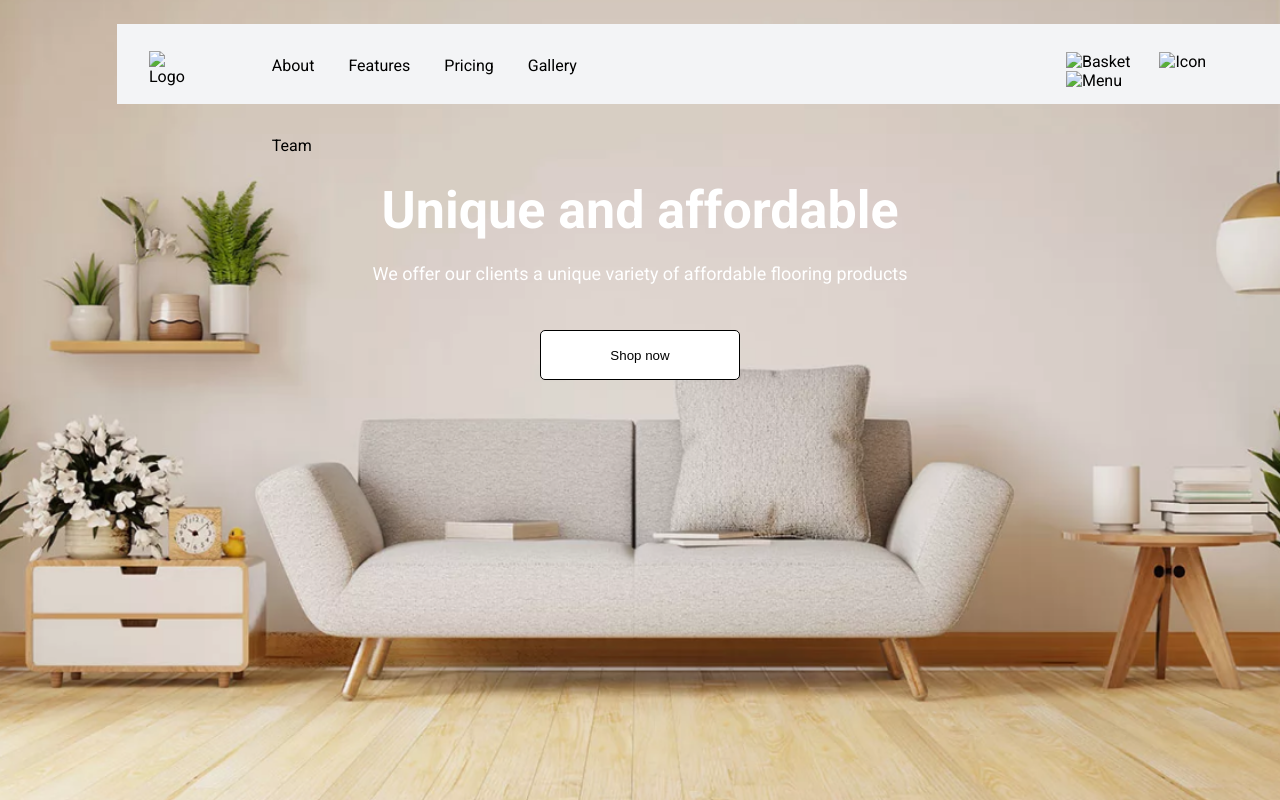
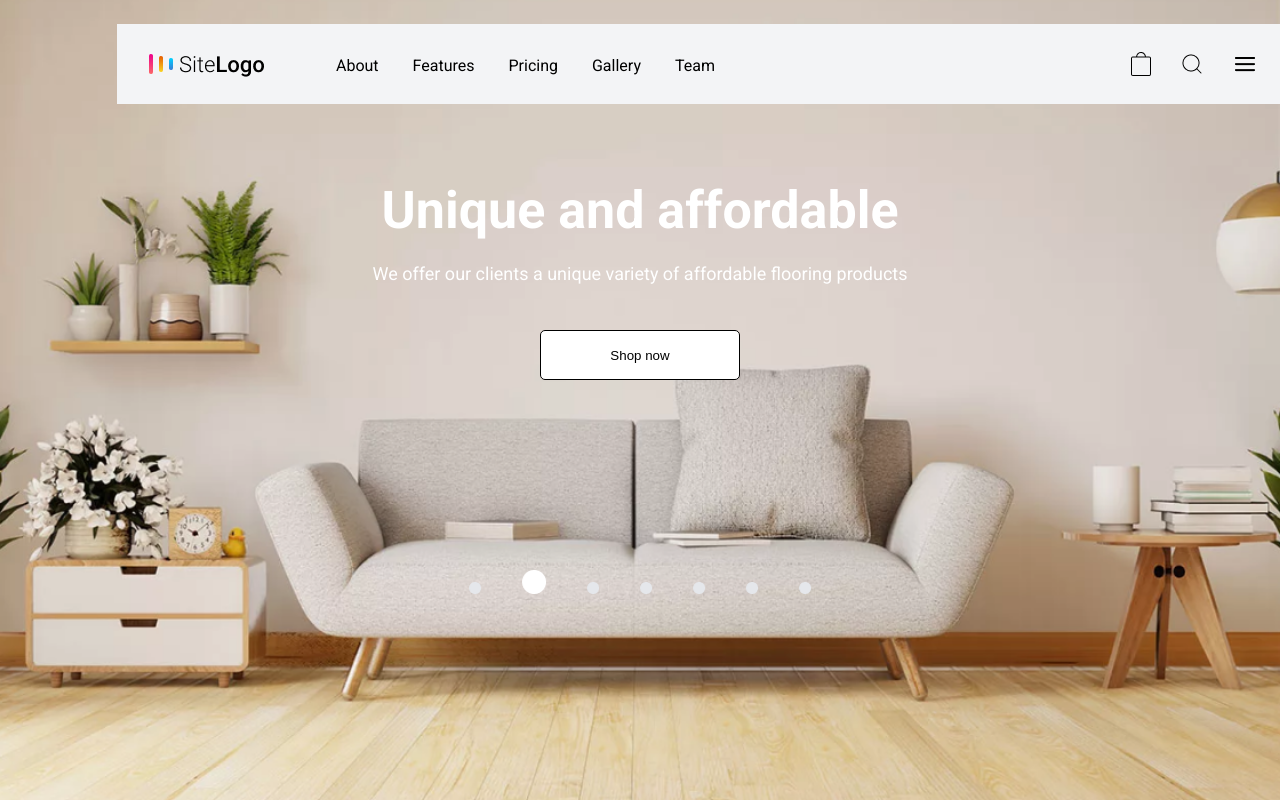
Before and after one commit to logos-fe/homework-5, a plain HTML site: page index.html in a window 1280 px wide. Shown: the top 800 px of the page. Drawn offline with nearby package versions, Linux system fonts and the light colour scheme; files that its build step writes are made by us from their sources; files whose address does not match are found by name.

Commit message:
Second Commit

```diff
--- a/index.html
+++ b/index.html
@@ -7,14 +7,14 @@
     <meta http-equiv="X-UA-Compatible" content="ie=edge">
     <title>Homework 5</title>
     <link rel="stylesheet" href="https://cdnjs.cloudflare.com/ajax/libs/meyer-reset/2.0/reset.min.css">
-    <link rel="stylesheet" href="./styles/style.css">
+    <link rel="stylesheet" href="style.css">
 </head>
 <body>
 <header>
     <div class="header">
         <div class="header-nav">
             <div class="nav-logo">
-                <img src="./images/SiteLogo.png" alt="Logo" class="logo">
+                <img src="SiteLogo.png" alt="Logo" class="logo">
             </div>
             <ul>
                 <li class="nav-item">About</li>
@@ -24,9 +24,9 @@
                 <li class="nav-item">Team</li>
             </ul>
             <div class="nav-icons">
-                <img src="./images/basket.png" alt="Basket" class="icon">
-                <img src="./images/icon.png" alt="Icon" class="icon">
-                <img src="./images/menu.png" alt="Menu" class="icon">
+                <img src="basket.png" alt="Basket" class="icon">
+                <img src="icon.png" alt="Icon" class="icon">
+                <img src="menu.png" alt="Menu" class="icon">
             </div>
         </div>
         <div class="header-title">Unique and affordable</div>
@@ -35,13 +35,13 @@
             <button class="header-btn">Shop now</button>
         </div>
         <div class="header-slider">
-            <img src="./images/small-icon.png" alt="" class="slider-icon">
-            <img src="./images/big-icon.png" alt="" class="slider-icon">
-            <img src="./images/small-icon.png" alt="" class="slider-icon">
-            <img src="./images/small-icon.png" alt="" class="slider-icon">
-            <img src="./images/small-icon.png" alt="" class="slider-icon">
-            <img src="./images/small-icon.png" alt="" class="slider-icon">
-            <img src="./images/small-icon.png" alt="" class="slider-icon">
+            <img src="small-icon.png" alt="" class="slider-icon">
+            <img src="big-icon.png" alt="" class="slider-icon">
+            <img src="small-icon.png" alt="" class="slider-icon">
+            <img src="small-icon.png" alt="" class="slider-icon">
+            <img src="small-icon.png" alt="" class="slider-icon">
+            <img src="small-icon.png" alt="" class="slider-icon">
+            <img src="small-icon.png" alt="" class="slider-icon">
         </div>
     </div>
 </header>
```
